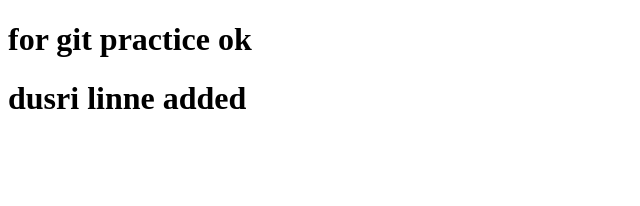
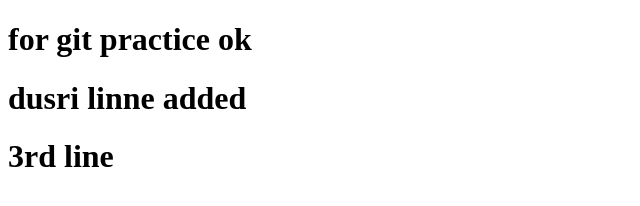
Before and after one commit to Tapas-kp/gitpract, a plain HTML site: page index.html in a window 1280 px wide. Shown: the whole page, without its empty margins (0-640 px from the left). Drawn offline with Linux system fonts and the light colour scheme.

Commit message:
fourth change

```diff
--- a/index.html
+++ b/index.html
@@ -8,5 +8,6 @@
 <body>
     <h1>for git practice ok</h1>
     <h1>dusri linne added </h1>
+    <h1>3rd line</h1>
 </body>
 </html>
```
